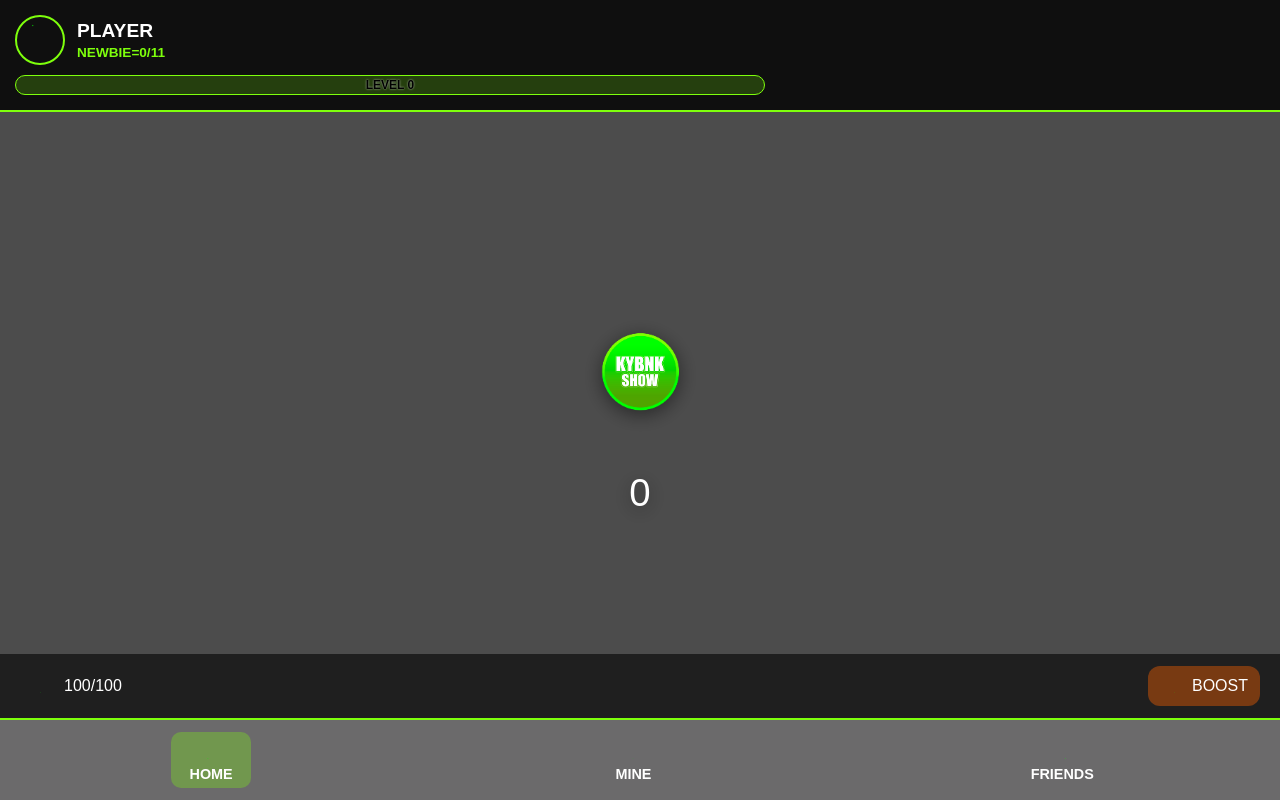
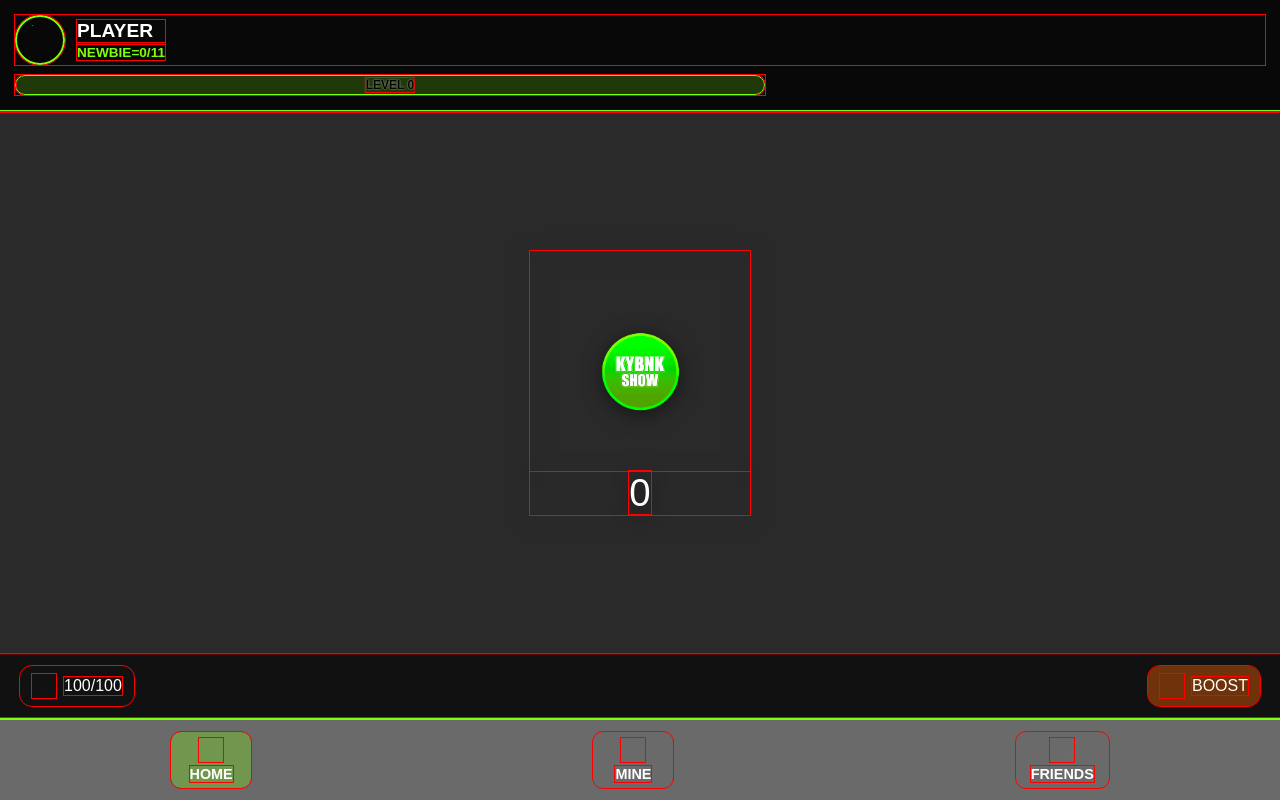
Before and after one commit to DANIL0372/kybnk_clicker, a Flask app: page / in a window 1280 px wide. Run offline with Flask 3, Linux system fonts and the light colour scheme; some libraries are stand-ins or nearby versions.

Commit message:
Update style.css

```diff
--- a/static/css/style.css
+++ b/static/css/style.css
@@ -4,6 +4,7 @@
     padding: 0;
     box-sizing: border-box;
     -webkit-tap-highlight-color: transparent;
+    outline: 1px solid red !important;
 }
 
 body {
@@ -17,6 +18,7 @@ body {
         radial-gradient(circle at center, #2a2a2a 0%, #1a1a1a 70%, #0a0a0a 100%),
         linear-gradient(135deg, #0a3a0a 0%, #1a5a1a 25%, #2a2a2a 50%, #1a1a1a 75%, #0a0a0a 100%);
     background-blend-mode: overlay;
+    background-color: #1a1a1a !important;
 }
 
 .app-container {
@@ -26,6 +28,7 @@ body {
     flex-direction: column;
     background: rgba(0, 0, 0, 0.7);
     backdrop-filter: blur(5px);
+    background-color: #2a2a2a !important;
 }
 
 /* Верхний блок */
```
